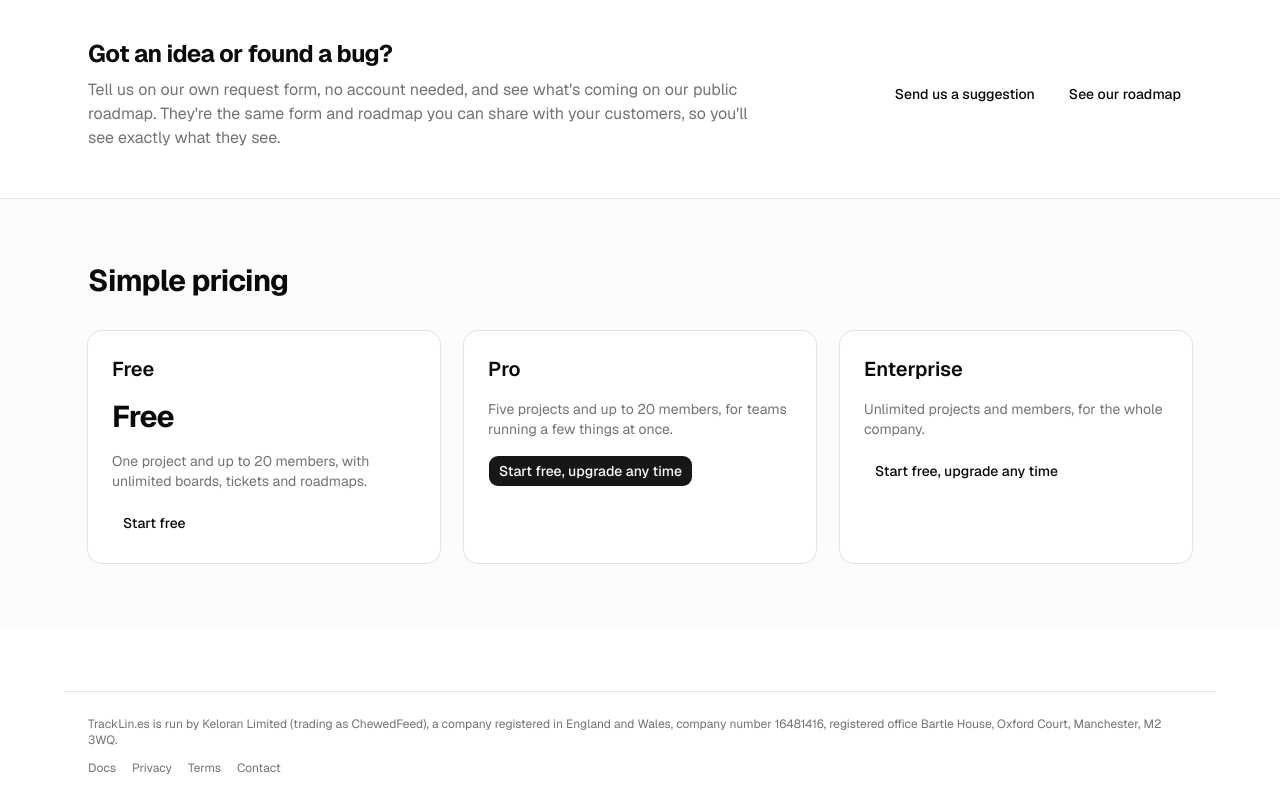
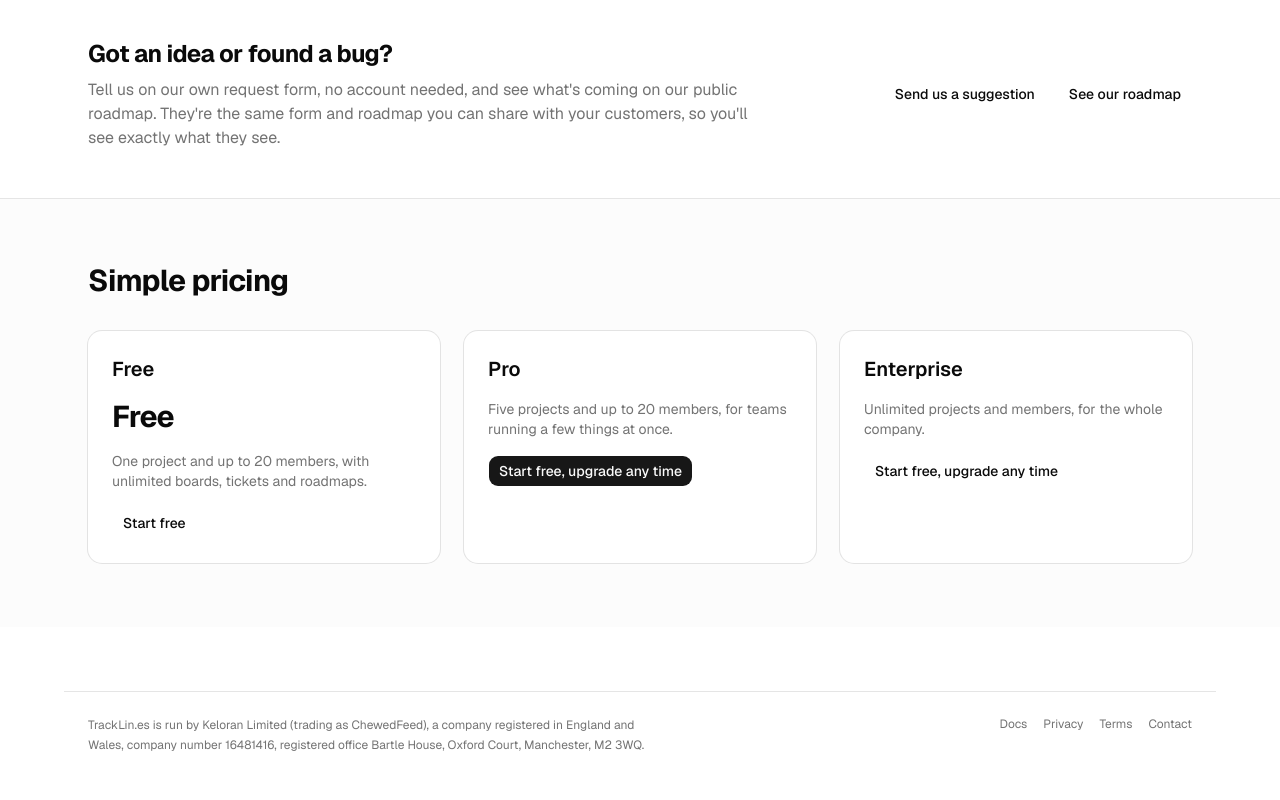
Before and after one commit to TrackLines/frontend, a Next.js app: page / in a window 1280 px wide. Shown: the part 2188-2988 px from the top of the page. After the commit the page ends 2967 px from the top, so only its background shows below. Built offline with nearby package versions, Linux system fonts and the light colour scheme; no server answers; what @flags-gg/react-library, @uploadthing/react would draw is missing.

Commit message:
better footer

```diff
--- a/components/site-footer.tsx
+++ b/components/site-footer.tsx
@@ -1,12 +1,13 @@
 import Link from 'next/link';
 import { LEGAL, companyLine } from '@/lib/legal';
 
-// SiteFooter: on every page: who runs TrackLin.es, the docs and the legal pages.
+// SiteFooter: on every page: who runs TrackLin.es on the left, the docs and legal pages pinned to the
+// right (stacked on phones).
 export function SiteFooter() {
   return (
-    <footer className="mx-auto mt-16 flex max-w-6xl print:hidden flex-wrap items-center justify-between gap-3 border-t px-6 py-6 text-xs text-muted-foreground">
-      <p>TrackLin.es is run by {companyLine()}.</p>
-      <nav aria-label="Docs and legal" className="flex gap-4">
+    <footer className="mx-auto mt-16 grid max-w-6xl gap-4 border-t px-6 py-6 text-xs text-muted-foreground sm:grid-cols-[1fr_auto] sm:gap-12 print:hidden">
+      <p className="max-w-xl leading-relaxed">TrackLin.es is run by {companyLine()}.</p>
+      <nav aria-label="Docs and legal" className="flex flex-wrap gap-x-4 gap-y-2 sm:justify-end sm:self-start">
         <Link href="/docs" className="hover:text-foreground hover:underline">Docs</Link>
         <Link href="/privacy" className="hover:text-foreground hover:underline">Privacy</Link>
         <Link href="/terms" className="hover:text-foreground hover:underline">Terms</Link>
```
Also changed, not shown: 2 other files (tests, documents, lock files or other folders).
